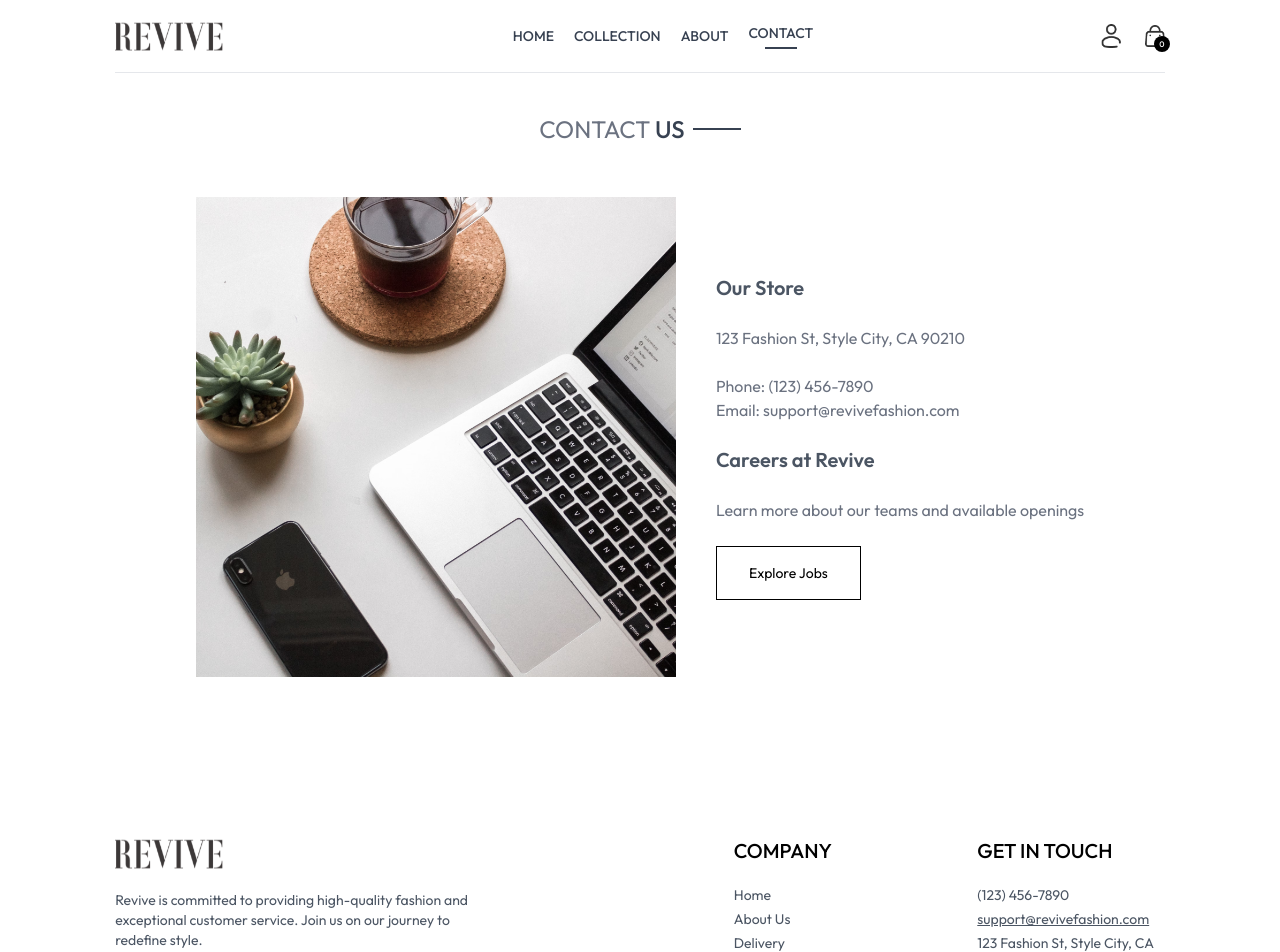
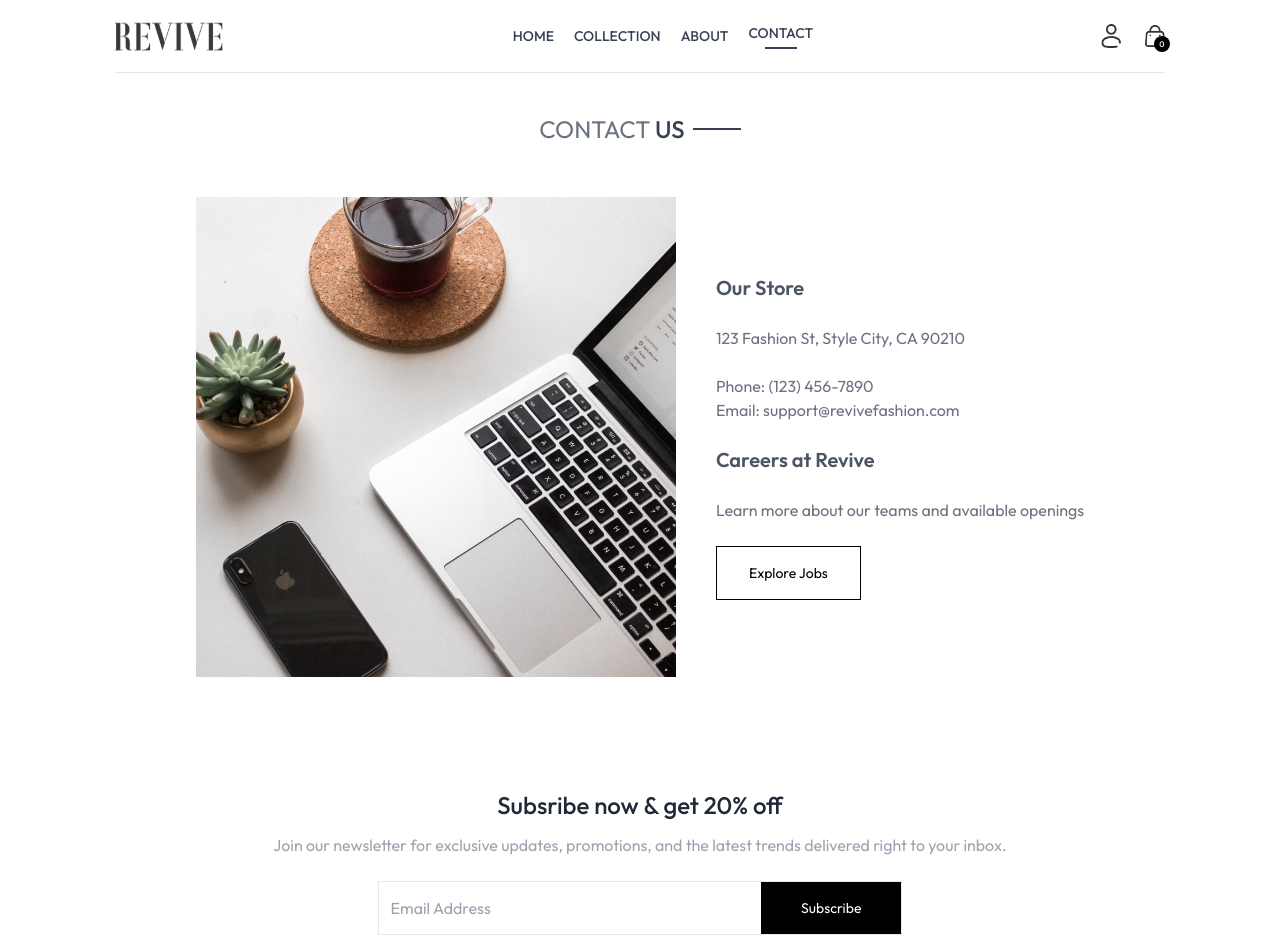
Before and after one commit to andrewmartinn/ecommerce-store-mern, a React (Vite) app in the folder client/: page /contact in a window 1280 px wide. Shown: the top 952 px of the page. Built offline with nearby package versions, Linux system fonts and the light colour scheme.

Commit message:
feat: modified contact page UI

```diff
--- a/client/src/pages/Contact.tsx
+++ b/client/src/pages/Contact.tsx
@@ -1,4 +1,5 @@
 import { assets } from "../assets/ui-assets/data";
+import NewsletterSignup from "../components/NewsletterSignup";
 import SectionHeader from "../components/SectionHeader";
 
 const Contact: React.FC = () => {
@@ -30,6 +31,7 @@ const Contact: React.FC = () => {
           </button>
         </div>
       </div>
+      <NewsletterSignup />
     </section>
   );
 };
```
